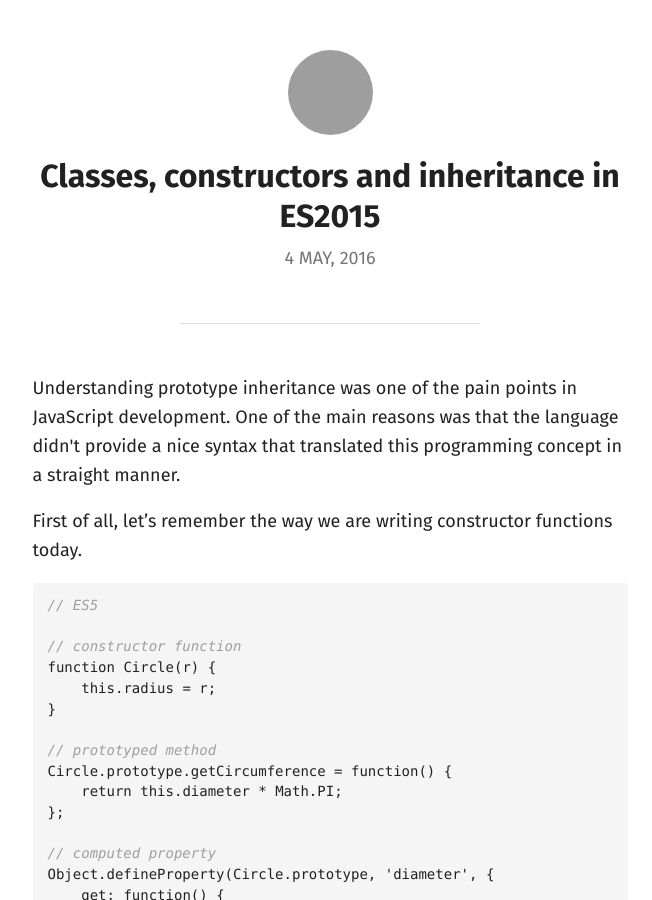
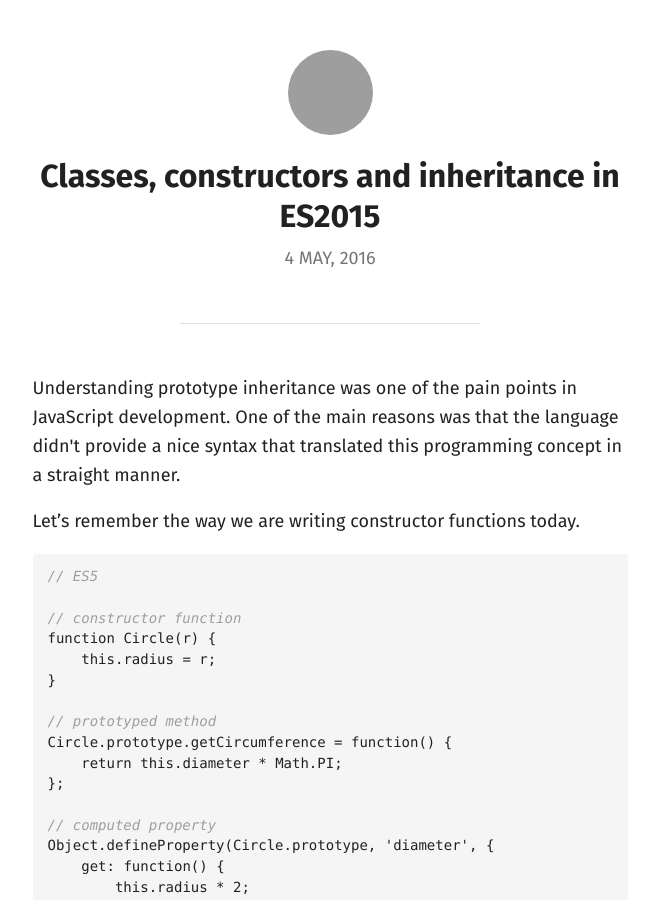
Before and after one commit to jeremenichelli/jeremenichelli.github.io, a Jekyll site: the page built from _posts/2016-05-04-classes-constructors-inheritance-es2015.md, in a window 1280 px wide and 900 px high, cut to the strip 0-900 px from the top of the window. Shown: the whole strip, without its empty margins (310-962 px from the left). Built offline with Jekyll 4.4.1, drawn with Linux system fonts in a browser that asks for light colours; grey boxes are pictures that could not be loaded.

Commit message:
Small modification on recent post

```diff
--- a/_posts/2016-05-04-classes-constructors-inheritance-es2015.md
+++ b/_posts/2016-05-04-classes-constructors-inheritance-es2015.md
@@ -4,7 +4,7 @@ title: Classes, constructors and inheritance in ES2015
 resume: Understanding prototype inheritance was one of the pain points in JavaScript development. One of the main reasons was that the language didn't provide a nice syntax that translated this programming concept in a straight manner.
 ---
 
-First of all, let's remember the way we are writing constructor functions today.
+Let's remember the way we are writing constructor functions today.
 
 {% highlight javascript %}
 // ES5
```
